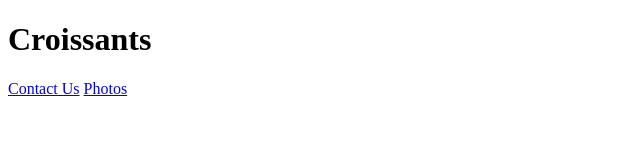
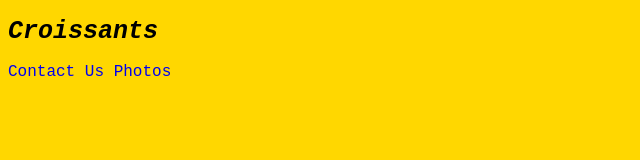
Before and after one commit to lggomez18/Croissant-Deploy-Practice, a plain HTML site: page index.html in a window 1280 px wide. Shown: the whole page, without its empty margins (0-640 px from the left). Drawn offline with Linux system fonts and the light colour scheme.

Commit message:
Added CSS

```diff
--- a/index.html
+++ b/index.html
@@ -4,6 +4,9 @@
     <meta charset="UTF-8">
     <meta http-equiv="X-UA-Compatible" content="IE=edge">
     <meta name="viewport" content="width=device-width, initial-scale=1.0">
+
+    <link rel="stylesheet" href="src/styles.css">
+
     <title>Homepage</title>
 </head>
 <body>
--- /dev/null
+++ b/src/styles.css
@@ -0,0 +1,17 @@
+body{
+    background:gold;
+    font-family: 'Courier New', Courier, monospace;
+}
+
+h1{
+    font-size: 25px;
+    font-style: italic;
+}
+
+a{
+    text-decoration: none;
+}
+
+a:hover{
+    background: white;
+}
```
Also changed, not shown: contact.html (+3 -0 lines), photo.html (+4 -0 lines).
